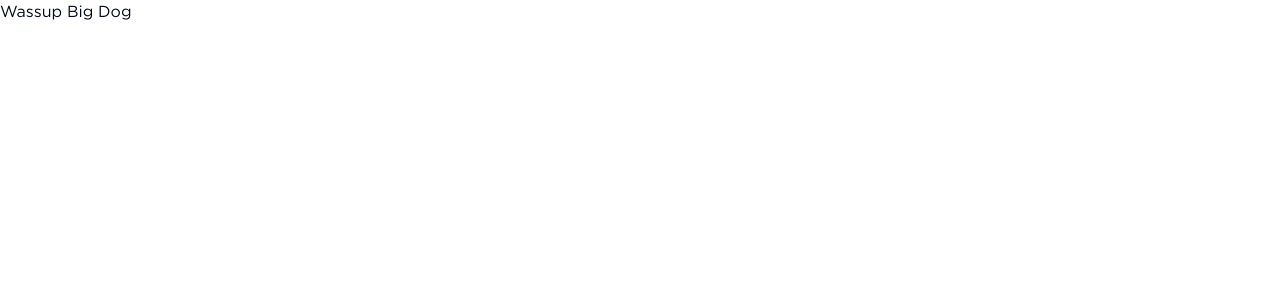
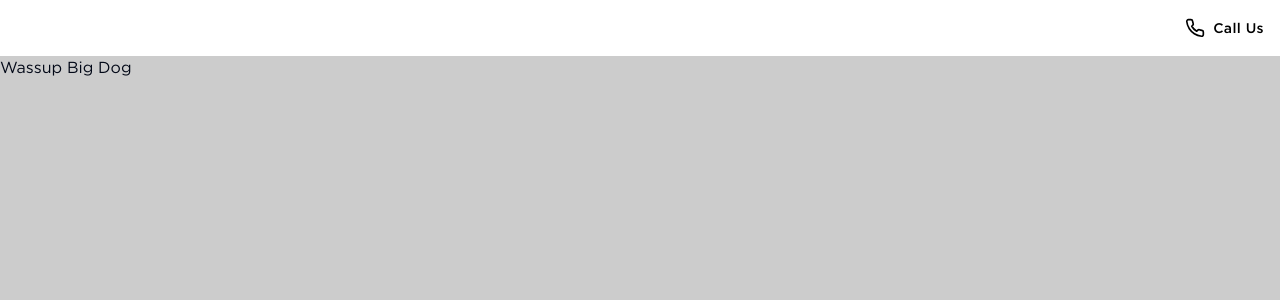
Before and after one commit to takesixteen/awe-dev, a Next.js app: page / in a window 1280 px wide. Shown: the top 300 px of the page. Built offline with nearby package versions, Linux system fonts and the light colour scheme.

Commit message:
feat: Add Navbar component and update Home page

```diff
--- a/app/page.tsx
+++ b/app/page.tsx
@@ -1,8 +1,10 @@
+import Navbar from "@/components/navbar/Navbar";
 
 export default function Home() {
   return (
-    <main className="">
-      Wassup Big Dog
-    </main>
-  )
+    <>
+      <Navbar />
+      <main className="min-h-[200vh] bg-neutral-400">Wassup Big Dog</main>
+    </>
+  );
 }
--- /dev/null
+++ b/components/navbar/ContactButton.tsx
@@ -0,0 +1,21 @@
+import Link from "next/link";
+import React from "react";
+
+import { Phone } from "lucide-react";
+
+const tel = "0183817456";
+
+const ContactButton: React.FC = () => {
+  return (
+    <Link
+      href={`tel:${tel}`}
+      aria-label={`Call ${tel}`}
+      className={`hidden md:flex rounded-full gap-x-2 items-center bg-white lg:px-4 lg:py-2 px-3 py-2 tracking-wide lg:text-sm text-xs font-medium text-black transition duration-300 ease-in-out hover:bg-white/90  focus:outline-none focus:ring-brand focus:ring-2 active:bg-white/90 `}
+    >
+      <Phone className="lg:w-5 lg:h-5 h-4 w-4" />
+      Call Us
+    </Link>
+  );
+};
+
+export default ContactButton;
--- /dev/null
+++ b/components/navbar/DesktopMenu.tsx
@@ -0,0 +1,22 @@
+import React from "react";
+import Link from "next/link";
+
+import { navLinks } from "@/constants";
+
+const DesktopMenu: React.FC = () => {
+  // Add your component logic here
+
+  return (
+    <ul className="text-white gap-x-8 hidden md:flex text-sm lg:text-base">
+      {navLinks.map((link) => (
+        <li key={link.href}>
+          <Link href={link.href} aria-label={link.ariaLabel}>
+            {link.label}
+          </Link>
+        </li>
+      ))}
+    </ul>
+  );
+};
+
+export default DesktopMenu;
--- /dev/null
+++ b/components/navbar/Navbar.tsx
@@ -0,0 +1,28 @@
+import React from "react";
+import Link from "next/link";
+
+import DesktopMenu from "./DesktopMenu";
+import ContactButton from "./ContactButton";
+
+const Navbar: React.FC = () => {
+  return (
+    <nav className="h-navbar-desktop bg-specialRed ">
+      <div className="flex master-container h-full items-center justify-between">
+        {/* Business Name */}
+        <Link
+          href="/"
+          aria-label="Home"
+          className="capitalize font-bold text-xl md:text-lg lg:text-xl text-white"
+        >
+          Auto Wheels &amp; <br /> Exhaust
+        </Link>
+
+        <DesktopMenu />
+
+        <ContactButton />
+      </div>
+    </nav>
+  );
+};
+
+export default Navbar;
```
